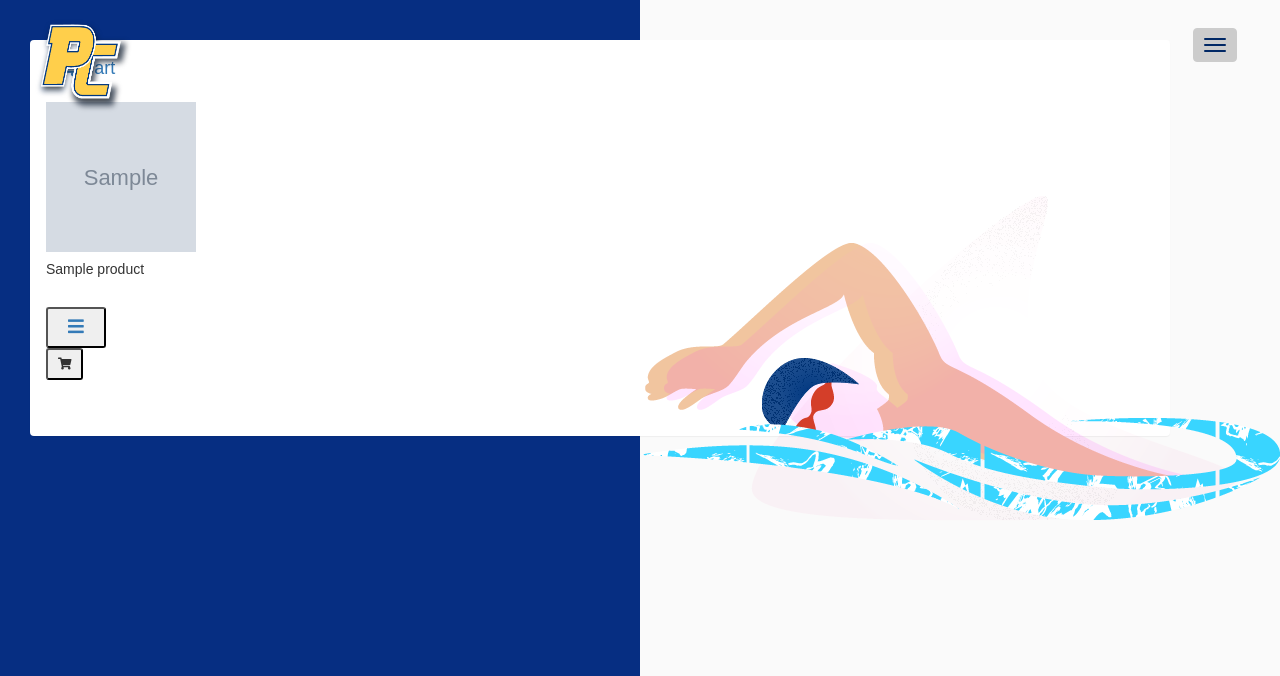
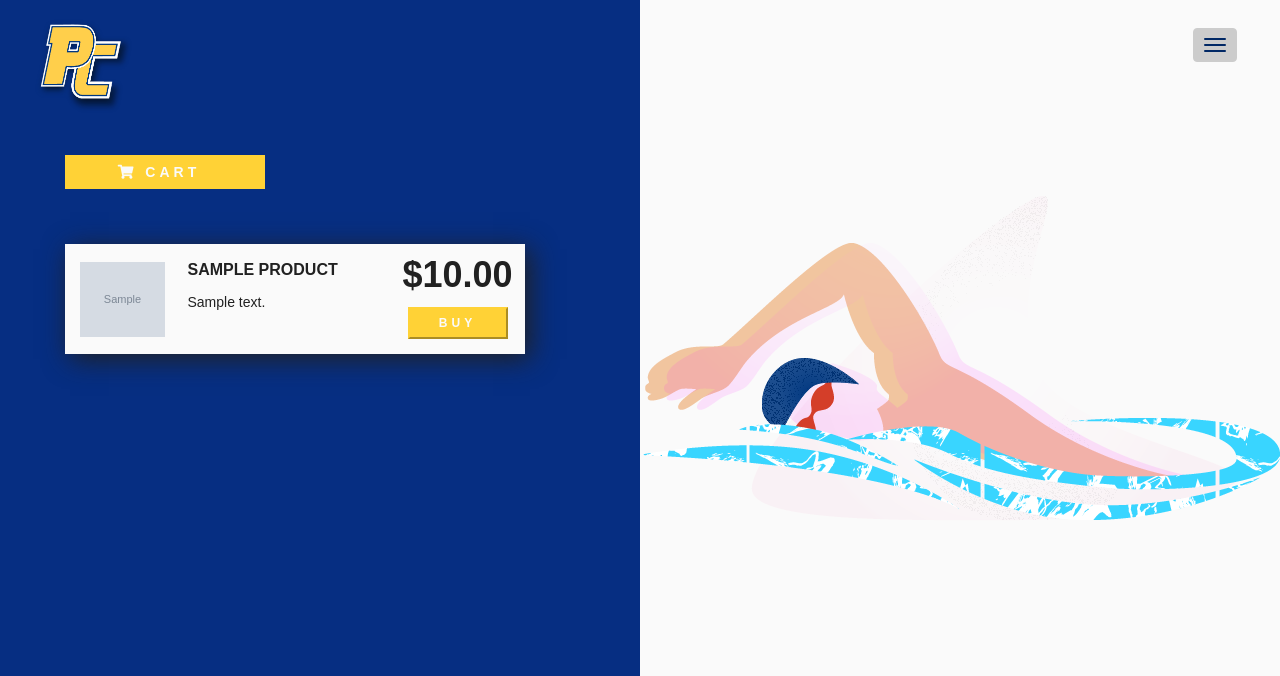
Before and after one commit to david-hub024/PCS_Swimming, a Django app: page /products/ in a window 1280 px wide. Shown: the top 676 px of the page. Run offline with Django 3.2, Linux system fonts and the light colour scheme; tables that the repository leaves empty hold one stand-in row (values such as "Sample post"); grey boxes marked "Sample" are stand-in pictures; some libraries are stand-ins or nearby versions; some web fonts are replaced.

Commit message:
initial styling for products

```diff
--- a/products/templates/products/products.html
+++ b/products/templates/products/products.html
@@ -1,45 +1,54 @@
 {% extends 'home/base.html' %} {% load static from staticfiles %} {% load bootstrap_tags %} {% block content %}
 <br>
 <br>
-<div class="container">
-    <div class="panel">
+<br>
+<div class="container posts">
+    <br>
+    <br>
+    <a href="{% url 'view_cart' %}" class='btn btn-md login-btn new-post'><i class="fa fa-shopping-cart"></i> Cart</a>
+    <br> {% for product in products %}
+    <br>
+    <br>
     <div class="panel-body">
 
 
-            <a href="{% url 'view_cart' %}" class='cart-go'><i class="fa fa-shopping-cart"></i> Cart</a>
-            <br> {% for product in products %}
-            <br>
+                <div class="col-md-3 col-lg-3">
+                    <img src="{{MEDIA_URL}}{{product.image}}" height='75px' class='product-image' width='85px' alt="{{product.name}}" />
+                </div>
+
+                <div class="col-md-6 col-lg-6">
                     <div class="row">
-                <div class="col-xs-hidden col-sm-4">
-                    <div class="try">
-                        <img src="{{MEDIA_URL}}{{product.image}}" height='150px' class='image' width='150px' alt="{{product.name}}"/>
+                    <p><a href="{% url 'product_detail' product.id %}" class='product-name'>{{product.name}}</a></p>
+                    </div>
+                    <div class="row">
+                    <p class='product info'>{{product.description|truncatewords:10}}</p>
+                    </div>
+                </div>
 
-                        <div class="img-hover">
-                            <h5 class='out'>{{product.name}}</h5>
-                            <br>
-
-                            <button class="btn-sm prod"><a href="{% url 'product_detail' product.id %}" ><i class="fa fa-bars"></i></a></button>
+                <div class="col-md-3 col-lg-3">
+                    <div class="row">
+                    <p id='price' class'product'>${{product.price}}</p>
+                    </div>
+                    <div class="row">
                     <form action='{% url "cart" %}' method="POST">
                         {% csrf_token %}
                         <input type="hidden" name="product_id" value="{{ product.id }}" />
-                                <button type="submit" class="btn-sm cart"><i class="fa fa-shopping-cart"></i></button>
+                        <button type="submit" class="btn-sm login-btn new-post buy">Buy</button>
                     </form>
-
                     </div>
                 </div>
-                </div>
-                <br>
-                <div class="col-xs-hidden col-sm-4">
-                    <br>
-                    <br>
 
 
             </div>
-                <div class="col-xs-hidden col-sm-4"></div>
+
+    <br>
+    <div class="col-xs-hidden col-sm-hidden">
+
+
+
     </div>
-            <br>
-            <br> {% endfor %}
-        </div>
-    </div>
+    <div class="col-xs-hidden col-sm-hidden"></div>
+
+     {% endfor %}
     </div>
 {% endblock content %}
--- a/static/css/base.css
+++ b/static/css/base.css
@@ -359,12 +263,161 @@ input:-webkit-autofill:focus {
 }
 
 .blog-title {
-    font-size: 36px;;
+    font-size: 36px;
+    ;
     line-height: 10px
 }
+
 .blog-content {
     font-size: 22px;
 }
+
 .info {
     margin: 0 0 5px;
 }
+
+/*PRODUCTS*/
+
+.product-name {
+    text-transform: uppercase;
+    color: #212121;
+    font-weight: bolder;
+}
+
+.product-name:hover {
+    color: #212121;
+    text-decoration: none;
+}
+
+.panel-body {
+    padding: 15px;
+    background: #fafafa;
+    width: 460px;
+    height: 110px;
+    box-shadow: 5px 5px 25px #212121;
+}
+
+.panel-body:hover {
+    border: 3px solid #FFD236;
+}
+
+.product {
+    color: #212121;
+}
+
+.product-image {
+    margin-left: -15px;
+    margin-top: 3px;
+}
+
+#price {
+    color: #212121;
+    font-size: 36px;
+    margin-top: -10px;
+    text-align: center;
+    margin-bottom: -20px;
+    font-weight: 900;
+}
+
+.buy {
+    width: 100px;
+    margin-top: 27px;
+    padding-left: 10px;
+    margin-left: 5px;
+}
+
+/*TABLET SIZING*/
+
+@media (min-width: 426px) and (max-width: 990px) {
+    html,
+    body {
+        height: 100%;
+        background: #fafafa;
+    }
+    .navbar {
+        background: #062E82;
+        border-color: #062E82;
+        letter-spacing: 7px;
+        text-transform: uppercase;
+    }
+    .logo {
+        margin-left: 10px;
+        margin-top: 10px;
+        height: 95px;
+        width: 100px;
+    }
+    #scroll-button {
+        margin-top: -75px;
+    }
+    .navbar-default .navbar-toggle {
+        border-color: #ccc;
+        background-color: #ccc;
+    }
+
+    .navbar-default .navbar-toggle:hover {
+        border-color: #002865;
+        background-color: #002865;
+    }
+
+    .navbar-default .navbar-toggle .icon-bar {
+        background-color: #002865;
+    }
+
+    .navbar-default .navbar-toggle:hover .icon-bar {
+        background-color: #ccc;
+    }
+    #links {
+        color: #fafafa;
+    }
+    .swimmer {
+        right: 0%;
+        position: fixed;
+        top: 20%;
+    }
+
+}
+
+/*MOBILE SIZING*/
+
+@media (max-width: 426px) {
+    html,
+    body {
+        height: 100%;
+        background: #fafafa;
+    }
+    .navbar {
+        background: #062E82;
+        border-color: #062E82;
+        letter-spacing: 7px;
+        text-transform: uppercase;
+    }
+    .logo {
+        margin-left: 10px;
+        margin-top: 10px;
+        height: 95px;
+        width: 100px;
+    }
+    #scroll-button {
+        margin-top: -75px;
+    }
+    .navbar-default .navbar-toggle {
+        border-color: #ccc;
+        background-color: #ccc;
+    }
+
+    .navbar-default .navbar-toggle:hover {
+        border-color: #002865;
+        background-color: #002865;
+    }
+
+    .navbar-default .navbar-toggle .icon-bar {
+        background-color: #002865;
+    }
+
+    .navbar-default .navbar-toggle:hover .icon-bar {
+        background-color: #ccc;
+    }
+    #links {
+        color: #fafafa;
+    }
+}
```
Also changed, not shown: other parts of static/css/base.css (+0 -96 lines). Lines whose indentation alone changed are shown as unchanged.
